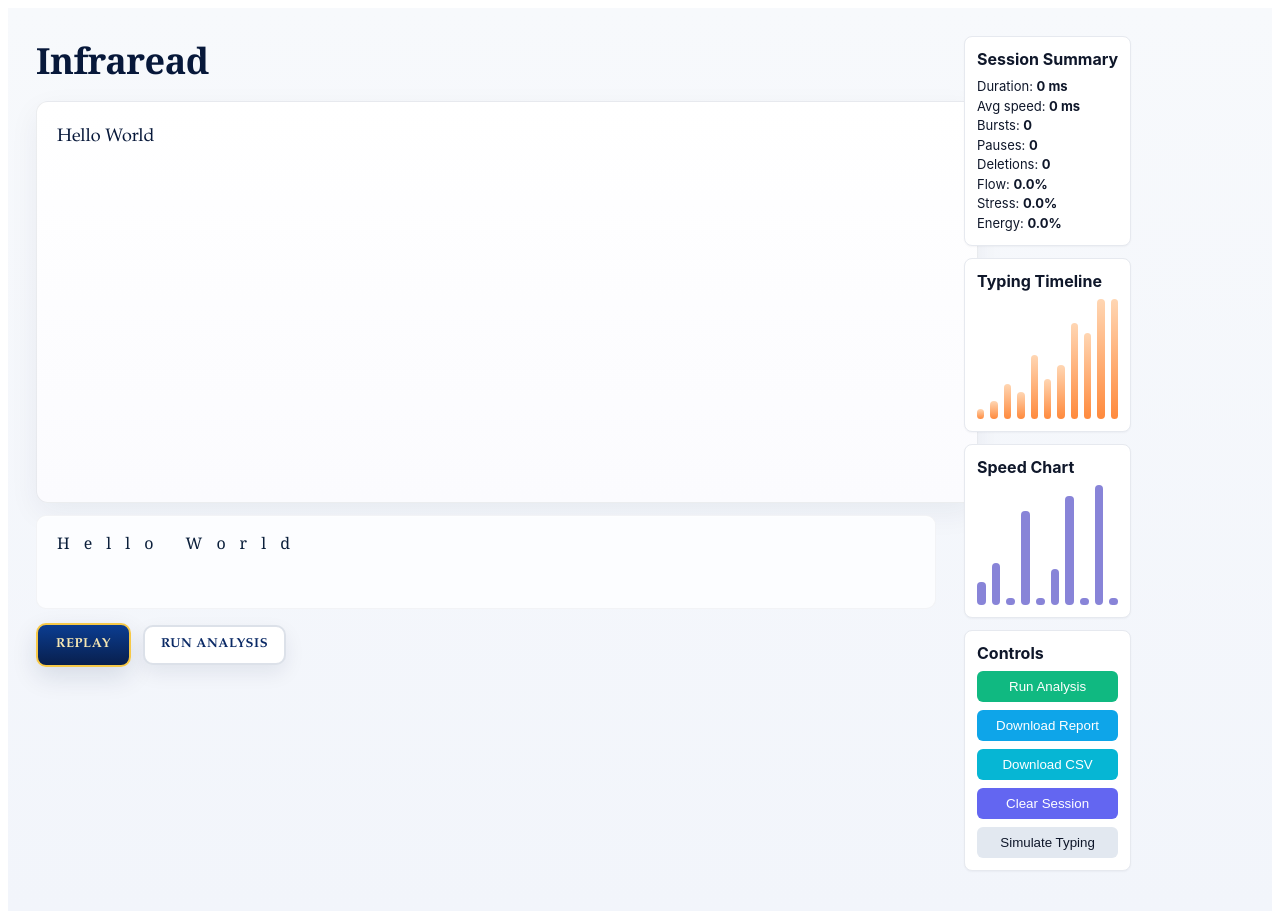
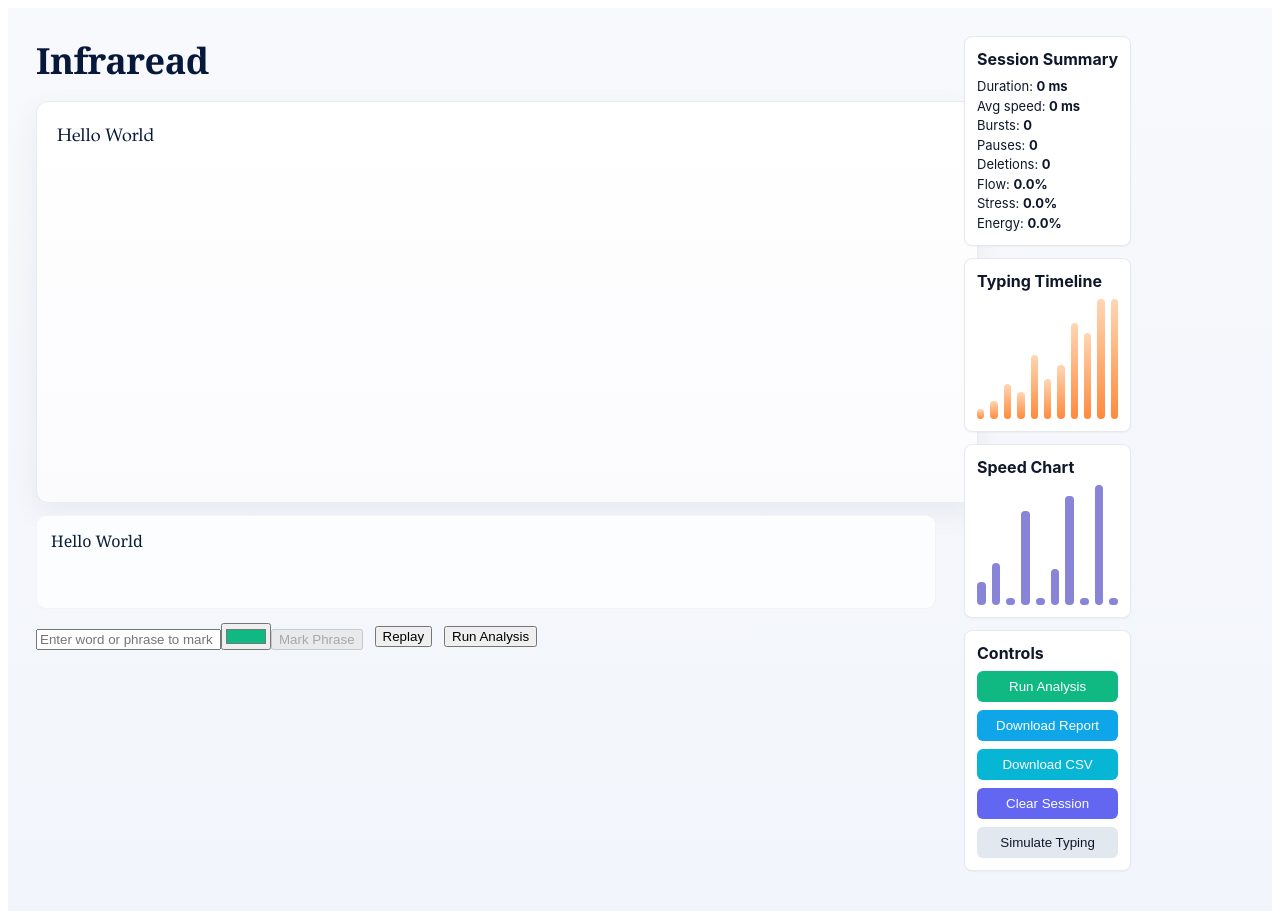
Before and after one commit to emilyscherny-create/Infraread, a React app in the folder src/: page / in a window 1280 px wide. Both pictures are taken after a click on the button "Simulate Typing". Built offline with nearby package versions, Linux system fonts and the light colour scheme; the HTML template or start-up script is replaced by a standard one.

Commit message:
Enhance heatMap to support phrase annotations
Updated heatMap state to store annotations and added UI for marking phrases with colors. Refactored heat tracking logic and enhanced rendering of text with phrase overlays.

```diff
--- a/src/App.jsx
+++ b/src/App.jsx
@@ -4,33 +4,35 @@ import Dashboard from "./InfrareadDashboard.jsx";
 
 export default function App() {
   const [text, setText] = useState("");
-  const [heatMap, setHeatMap] = useState([]);
+  const [heatMap, setHeatMap] = useState([]); // now stores annotations: [{ phrase, color }]
   const [replaying, setReplaying] = useState(false);
   const [replayIndex, setReplayIndex] = useState(0);
   const [history, setHistory] = useState([]);
   const [analysis, setAnalysis] = useState(null);
   const textboxRef = useRef(null);
 
+  // phrase marking UI state
+  const [phraseToMark, setPhraseToMark] = useState("");
+  const [phraseColor, setPhraseColor] = useState("#10b981"); // default green
+
   // -----------------------------
   // Calculate typing speed per keystroke
+  // (left for history/replay; no longer used for heat)
   // -----------------------------
   function calculateSpeed(current, previous) {
     if (!previous) return 0;
-    return current.time - previous.time; // time between keystrokes (ms)
+    return current.time - previous.time;
+  }
+
+  function getHeatColor(speed) {
+    if (speed > 600) return "rgba(0, 140, 255, 0.25)";
+    if (speed > 300) return "rgba(0, 255, 120, 0.30)";
+    if (speed > 150) return "rgba(255, 165, 0, 0.35)";
+    return "rgba(255, 0, 80, 0.45)";
   }
 
   // -----------------------------
-  // Determine heat color based on typing speed
-  // -----------------------------
-  function getHeatColor(speed) {
-    if (speed > 600) return "rgba(0, 140, 255, 0.25)";   // calm blue
-    if (speed > 300) return "rgba(0, 255, 120, 0.30)";   // thoughtful green
-    if (speed > 150) return "rgba(255, 165, 0, 0.35)";    // orange
-    return "rgba(255, 0, 80, 0.45)";                      // intense pink/red
-  }
-
-  // -----------------------------
-  // Handle typing + heat tracking
+  // Handle typing + history tracking
   // -----------------------------
   const handleChange = (e) => {
     const newValue = e.target.value;
@@ -39,43 +41,97 @@ export default function App() {
     // Track history for replay (including deletions)
     setHistory((prev) => [...prev, { value: newValue, time }]);
 
-    // Update heatmap only if a new character was added
-    if (newValue.length > text.length) {
-      const addedChar = newValue[newValue.length - 1];
-      const prevEntry = heatMap[heatMap.length - 1];
-
-      const speed = calculateSpeed(
-        { char: addedChar, time },
-        prevEntry
-      );
-
-      const color = getHeatColor(speed);
-
-      setHeatMap((prev) => [...prev, { char: addedChar, color, time }]);
-    }
-
+    // NOTE: We no longer auto-update heatMap here based on keystroke speed.
     setText(newValue);
   };
 
   // -----------------------------
-  // Render text with heat overlay
+  // Mark / unmark phrases (controls)
+  // -----------------------------
+  function markPhrase() {
+    const phrase = phraseToMark.trim();
+    if (!phrase) return;
+    // avoid duplicate same-phrase (case-insensitive)
+    if (heatMap.some((a) => a.phrase.toLowerCase() === phrase.toLowerCase())) {
+      setPhraseToMark("");
+      return;
+    }
+    setHeatMap((prev) => [...prev, { phrase, color: phraseColor }]);
+    setPhraseToMark("");
+  }
+
+  function removeAnnotation(idx) {
+    setHeatMap((prev) => prev.filter((_, i) => i !== idx));
+  }
+
+  // -----------------------------
+  // Render text with phrase overlays
+  // - Uses longest-match-first and word-boundary checks
   // -----------------------------
   function renderHeatText() {
-    return text.split("").map((char, i) => {
-      const heat = heatMap[i];
-      const bg = heat ? heat.color : "transparent";
-      return (
-        <span
-          key={i}
-          className="heat-char"
-          style={{
-            backgroundColor: bg,
-          }}
-        >
-          {char}
-        </span>
-      );
-    });
+    if (!text) return null;
+    if (!heatMap || heatMap.length === 0) {
+      // no annotations: render text as-is
+      return <span>{text}</span>;
+    }
+
+    const annotations = heatMap.map((a) => ({ phrase: a.phrase, phraseLower: a.phrase.toLowerCase(), color: a.color }));
+
+    const out = [];
+    const src = text;
+    const len = src.length;
+    let i = 0;
+
+    // helper to check word boundary at start (pos) and end (pos+matchLen)
+    const isStartBoundary = (pos) => pos === 0 || /\s|[.,!?;:()"\u2014\u2013]/.test(src[pos - 1]);
+    const isEndBoundary = (pos) => pos >= len || /\s|[.,!?;:()"\u2014\u2013]/.test(src[pos]);
+
+    while (i < len) {
+      // If current char is whitespace, just append it
+      if (/\s/.test(src[i])) {
+        out.push(<span key={i} className="plain-char">{src[i]}</span>);
+        i += 1;
+        continue;
+      }
+
+      // Try to find the longest annotation that matches at position i with word boundaries
+      let best = null; // {annotation, matchLen}
+      for (const ann of annotations) {
+        const p = ann.phraseLower;
+        const segment = src.substr(i, p.length).toLowerCase();
+        if (segment === p) {
+          // check boundaries: start must be boundary, end must be boundary
+          const startOk = isStartBoundary(i);
+          const endOk = isEndBoundary(i + p.length);
+          if (startOk && endOk) {
+            if (!best || p.length > best.matchLen) {
+              best = { ann, matchLen: p.length };
+            }
+          }
+        }
+      }
+
+      if (best) {
+        const matchedText = src.substr(i, best.matchLen);
+        out.push(
+          <span key={i} className="phrase-highlight" style={{ backgroundColor: best.ann.color }}>
+            {matchedText}
+          </span>
+        );
+        i += best.matchLen;
+        continue;
+      }
+
+      // No annotation matched at this position -> consume until next whitespace or annotation possible
+      // Consume next "word"
+      let j = i;
+      while (j < len && !/\s/.test(src[j])) j++;
+      const piece = src.substring(i, j);
+      out.push(<span key={i} className="plain-word">{piece}</span>);
+      i = j;
+    }
+
+    return out;
   }
 
   // -----------------------------
@@ -169,8 +225,27 @@ export default function App() {
         </div>
 
         <div className="controls-row">
+          <div className="phrase-controls">
+            <input
+              className="phrase-input"
+              placeholder="Enter word or phrase to mark"
+              value={phraseToMark}
+              onChange={(e) => setPhraseToMark(e.target.value)}
+            />
+            <input
+              type="color"
+              className="phrase-color"
+              value={phraseColor}
+              onChange={(e) => setPhraseColor(e.target.value)}
+              title="Pick color for phrase highlight"
+            />
+            <button className="action-btn action-green" onClick={markPhrase} disabled={!phraseToMark.trim()}>
+              Mark Phrase
+            </button>
+          </div>
+
           <button
-            className="btn replay-btn"
+            className="action-btn action-green"
             onClick={startReplay}
             disabled={replaying || history.length === 0}
           >
@@ -178,13 +253,28 @@ export default function App() {
           </button>
 
           <button
-            className="btn secondary-btn"
+            className="action-btn action-sky"
             onClick={runAnalysis}
             disabled={history.length === 0}
           >
             Run Analysis
           </button>
         </div>
+
+        {heatMap.length > 0 && (
+          <div className="annotations-list">
+            <strong>Marked phrases:</strong>
+            <ul>
+              {heatMap.map((a, i) => (
+                <li key={i}>
+                  <span className="legend-swatch" style={{ backgroundColor: a.color }} />{" "}
+                  <span className="legend-text">{a.phrase}</span>{" "}
+                  <button className="small-remove" onClick={() => removeAnnotation(i)}>Remove</button>
+                </li>
+              ))}
+            </ul>
+          </div>
+        )}
       </main>
 
       <Dashboard
```
